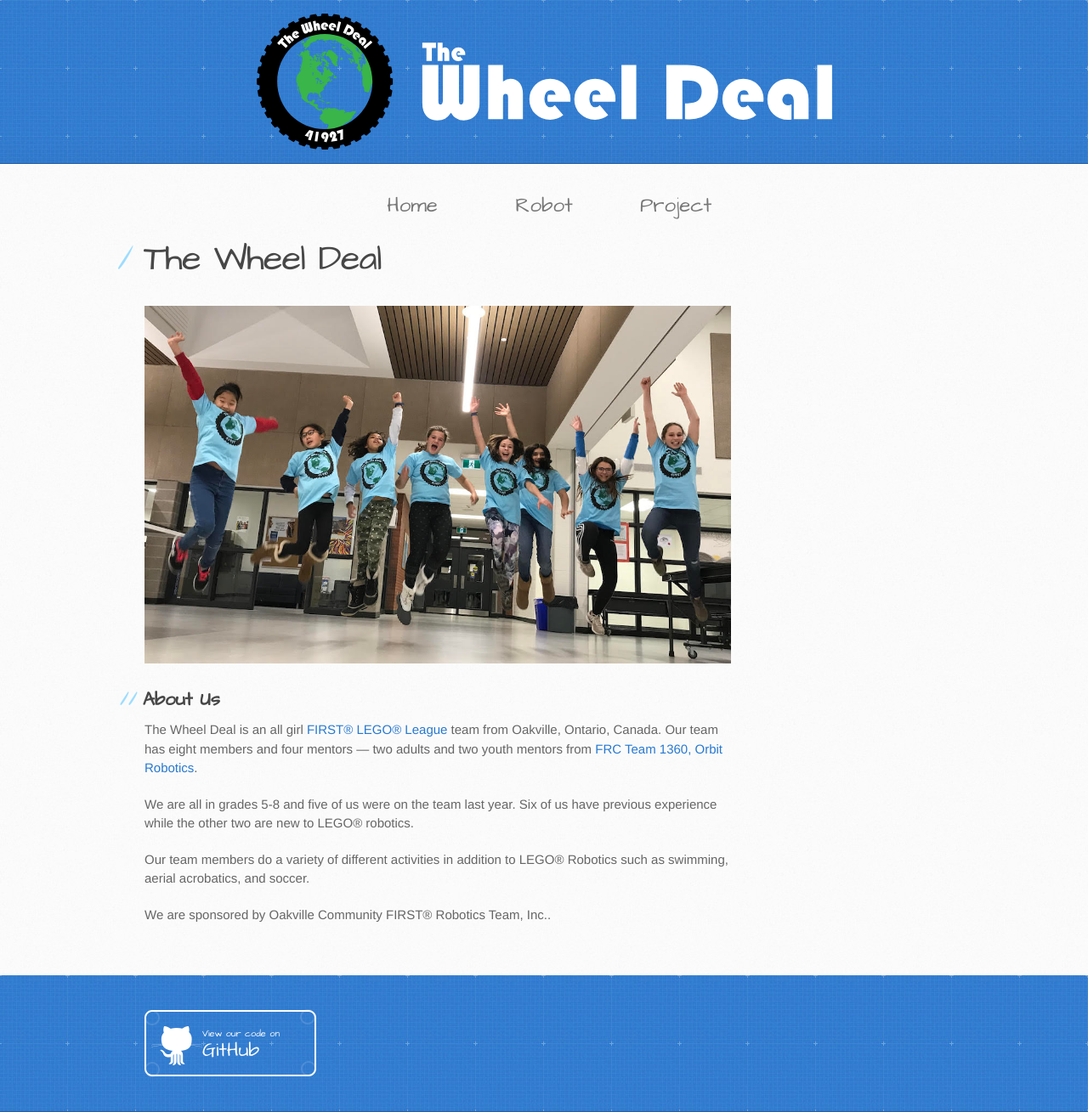
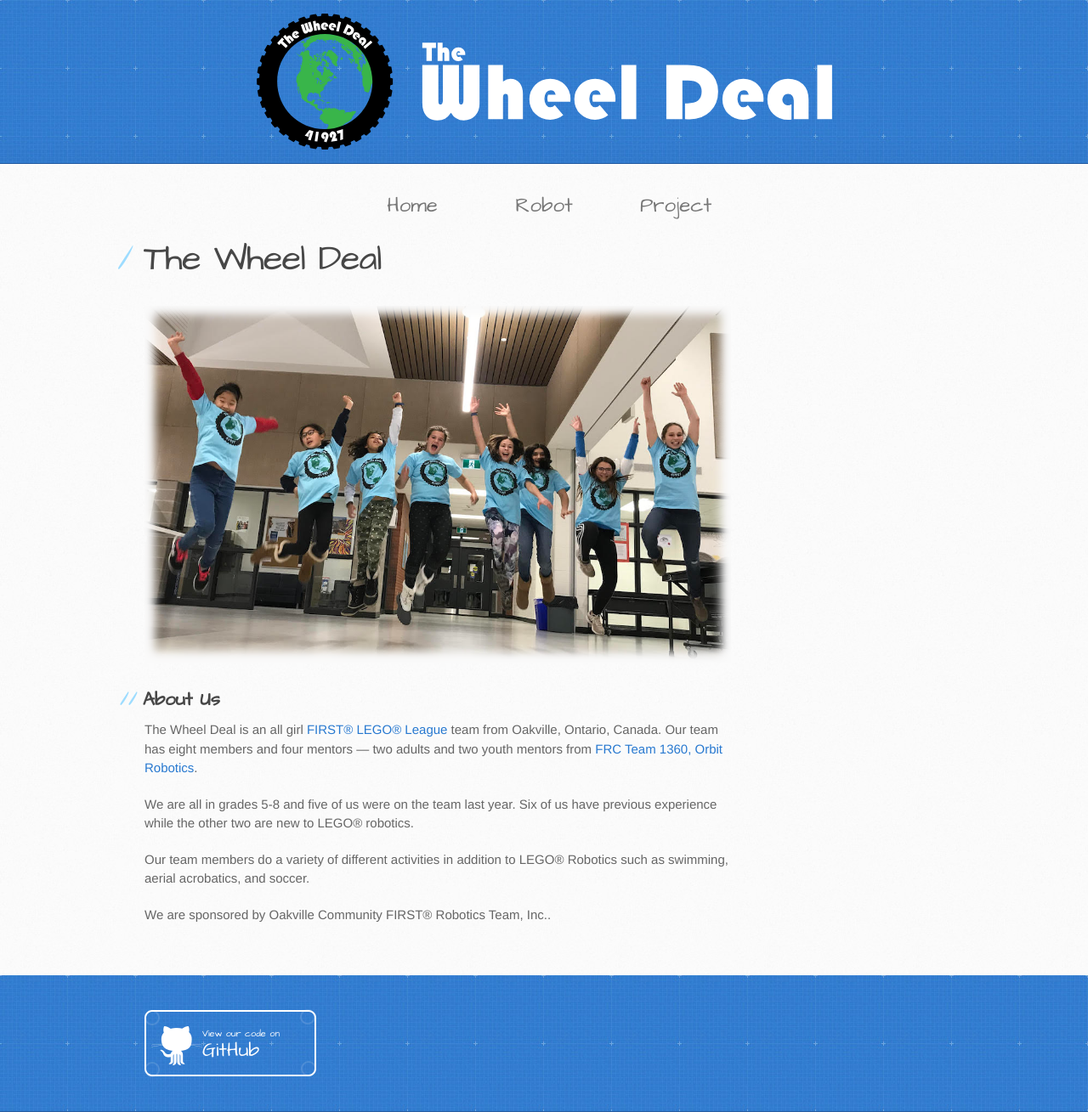
Before and after one commit to FRC1360/fll-cityshaper-41927, a Jekyll site: the page built from index.md, in a window 1280 px wide. Shown: the whole page at 85% size. Built offline with Jekyll 4.4.1, drawn with Linux system fonts in a browser that asks for light colours; our own code applies the rules of GitHub Pages for plain Markdown files.

Commit message:
Update team image from jpg to png file

```diff
--- a/index.md
+++ b/index.md
@@ -4,7 +4,7 @@
 
 # The Wheel Deal
 <br>
-![FLL Team 41927 - The Wheel Deal](assets/images/team-jumping.jpg)
+![FLL Team 41927 - The Wheel Deal](assets/images/team-jumping.png)
 
 ## About Us
 
```
